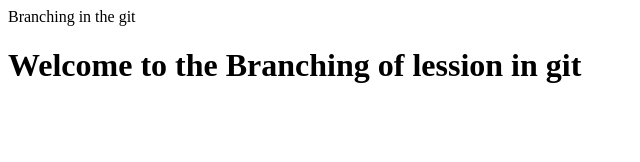
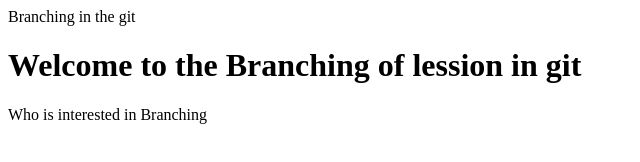
Before and after one commit to SantiManRai/branching, a plain HTML site: page index.html in a window 1280 px wide. Shown: the whole page, without its empty margins (0-640 px from the left). Drawn offline with Linux system fonts and the light colour scheme.

Commit message:
Initial commit update

```diff
--- a/index.html
+++ b/index.html
@@ -4,5 +4,9 @@
 <head> Branching in the git <head>
 <body>
 <h1> Welcome to the Branching of lession in git </h1>
+<!-- Update commit -->
+<p> Who is interested in Branching </p>
+
+
 </body>
 </html>
```
